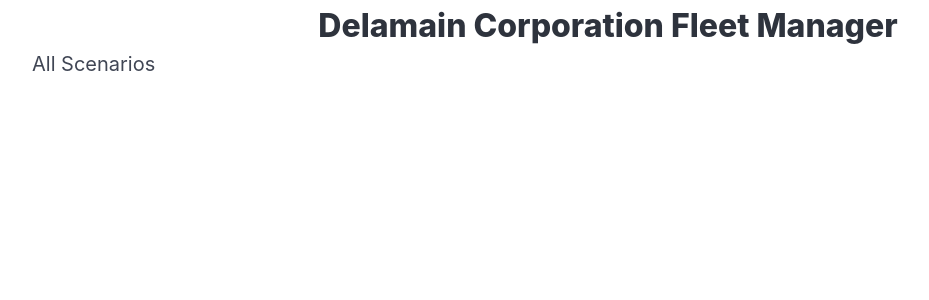
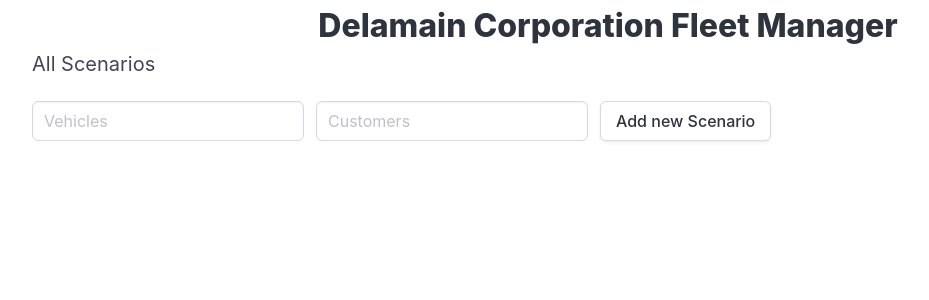
Before and after one commit to Shadow-Devil/delamain-corporation-hackatum-2024, a Flask app: page / in a window 1280 px wide. Shown: the top 300 px of the page, without its empty margins (32-961 px from the left). Run offline with Flask 3, Linux system fonts and the light colour scheme; data that the repository does not hold is empty.

Commit message:
Add creation of scenarios

```diff
--- a/app.py
+++ b/app.py
@@ -1,4 +1,4 @@
-from flask import Flask, render_template
+from flask import Flask, render_template, request
 
 from backend_requests import backend, scenario_runner_api
 
@@ -29,10 +29,17 @@
         centerX=(min(xs) + max(xs)) / 2, centerY=(min(ys) + max(ys)) / 2)
 
 @app.route("/api/scenario/<id>", methods=["DELETE"])
-def deleteScenario(id):
+def delete_scenario(id):
     backend.delete_scenario(id)
     return ""
 
+@app.route("/api/scenario/", methods=["POST"])
+def create_scenario():
+    vehicles = request.args.get('vehicles', 5, int)
+    customers = request.args.get('customers', 10, int)
+    return render_template("single_scenario_in_list.html", scenario=backend.create_scenario(vehicles, customers).model_dump())
+
+
 if __name__ == "__main__":
     app.config["TEMPLATES_AUTO_RELOAD"] = True
-    app.run(debug=True)
+    app.run(port=5001, debug=True)
--- a/backend_requests/backend.py
+++ b/backend_requests/backend.py
@@ -23,8 +23,11 @@
     return ScenarioMetadataDTO.model_validate(requests.get(f'{URL}/scenario/{scenario_id}/metadata').json())
 
 
-def create_scenario() -> ScenarioDTO:
-    return ScenarioDTO.model_validate(requests.post(f'{URL}/scenario/create').json())
+def create_scenario(vehicles: int, customers: int):
+    return ScenarioDTO.model_validate(requests.post(f'{URL}/scenario/create', params={
+        "numberOfVehicles": vehicles,
+        "numberOfCustomers": customers
+    }).json())
 
 
 def get_scenarios() -> List[ScenarioDTO]:
--- a/templates/index.html
+++ b/templates/index.html
@@ -10,6 +10,22 @@
 <div class="container">
 <h1 class="title m-2 has-text-centered">Delamain Corporation Fleet Manager</h1>
     <h2 class="subtitle">All Scenarios</h2>
+<div>
+    <div class="field is-grouped">
+        <p class="control">
+            <input id="vehicles_post" class="input" type="number" placeholder="Vehicles">
+        </p>
+        <p class="control">
+            <input id="customers_post" class="input" type="number" placeholder="Customers">
+        </p>
+        <p class="control">
+            <button id="something" class="button" type="submit" hx-post="/api/scenario" hx-vars="js:{...getScenarioValues()}" hx-target="#scenarios" hx-swap="beforeend">
+                Add new Scenario
+            </button>
+        </p>
+    </div>
+    </div>
+<div id="scenarios" class="m-2">
 {% for scenario in scenarios %}
 	<div class="box"><a href="{{ url_for("view_scenario", id=scenario.id) }}">
         Scenario: {{ scenario.id }} with {{ scenario.vehicles|length }} Vehicles
@@ -18,5 +34,14 @@
     </div>
 {% endfor %}
 </div>
+</div>
+<script>
+    function getScenarioValues() {
+        return {
+            vehicles: document.getElementById('vehicles_post').value,
+            customers: document.getElementById('customers_post').value
+        }
+    }
+</script>
 </body>
 </html>
--- /dev/null
+++ b/templates/single_scenario_in_list.html
@@ -0,0 +1,5 @@
+<div class="box"><a href="{{ url_for("view_scenario", id=scenario.id) }}">
+    Scenario: {{ scenario.id }} with {{ scenario.vehicles|length }} Vehicles
+    and {{ scenario.customers|length }} Customers</a>
+    <button class="delete" hx-delete="/api/scenario/{{ scenario.id }}" hx-target="closest .box" hx-swap="outerHTML"></button>
+</div>
```
